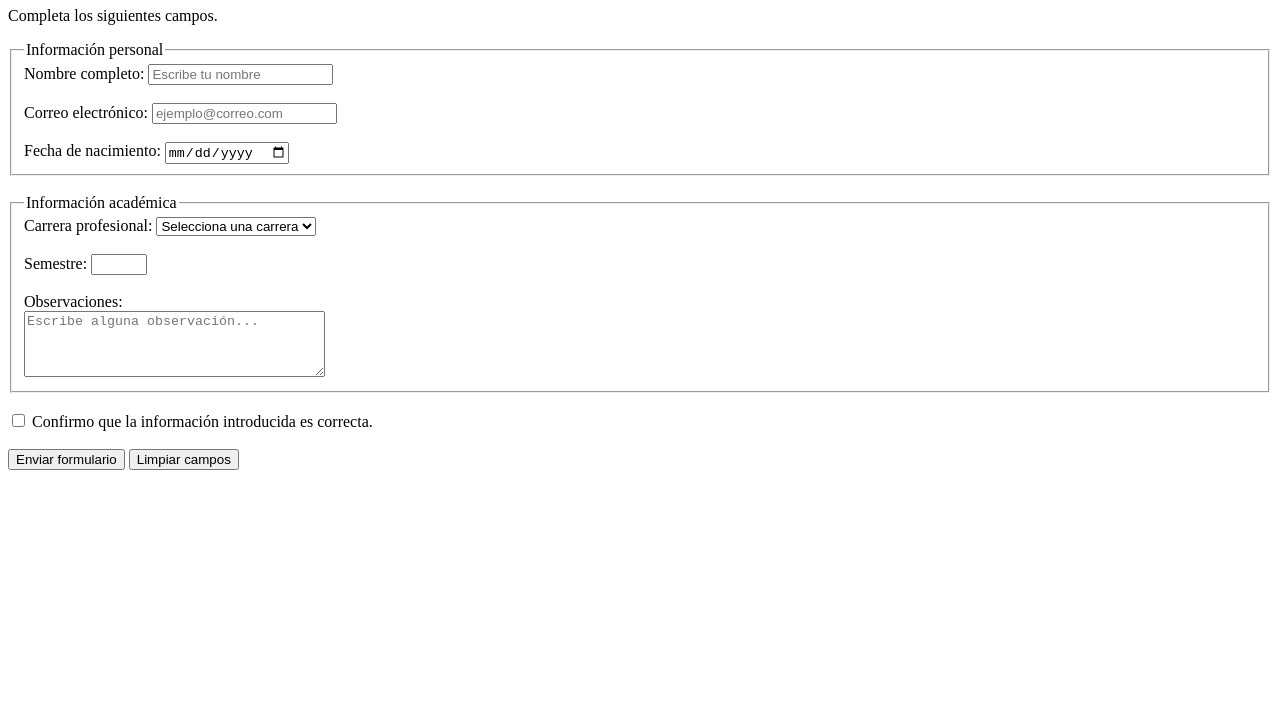
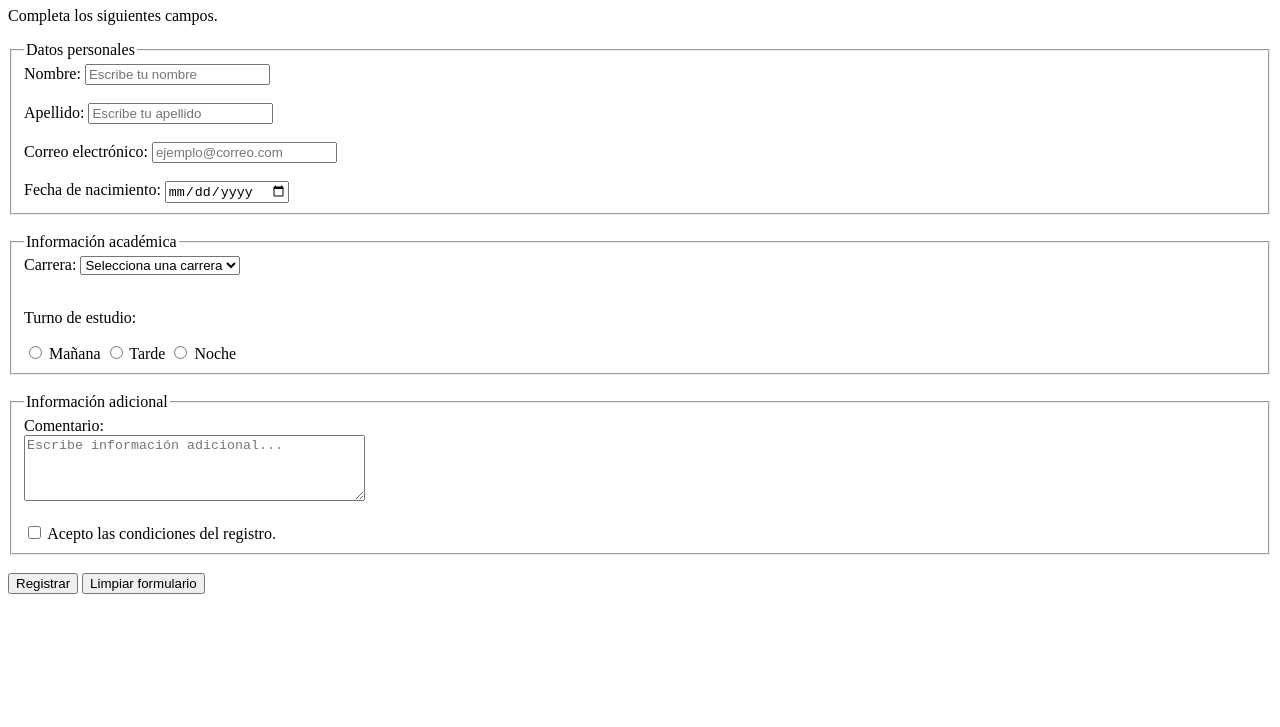
Before and after one commit to sh6ta-thecat/html, a plain HTML site: page formularios-html.html in a window 1280 px wide. Shown: the part 73-800 px from the top of the page. Drawn offline with Linux system fonts and the light colour scheme.

Commit message:
Update registration form labels and structure

```diff
--- a/formularios-html.html
+++ b/formularios-html.html
@@ -3,23 +3,37 @@
 <head>
     <meta charset="UTF-8">
     <meta name="viewport" content="width=device-width, initial-scale=1.0">
-    <title>Registro estudiantil</title>
+    <title>Formulario de registro</title>
 </head>
 <body>
-    <h1>Registro estudiantil</h1>
+    <h1>Registro de estudiante</h1>
 
     <p>Completa los siguientes campos.</p>
 
     <form action="#" method="get">
         <fieldset>
-            <legend>Información personal</legend>
+            <legend>Datos personales</legend>
 
-            <label for="nombre">Nombre completo:</label>
+            <label for="nombre">Nombre:</label>
             <input
                 type="text"
                 id="nombre"
                 name="nombre"
                 placeholder="Escribe tu nombre"
+                minlength="2"
+                maxlength="50"
+                required
+            >
+
+            <br><br>
+
+            <label for="apellido">Apellido:</label>
+            <input
+                type="text"
+                id="apellido"
+                name="apellido"
+                placeholder="Escribe tu apellido"
+                maxlength="50"
                 required
             >
 
@@ -50,7 +64,8 @@
         <fieldset>
             <legend>Información académica</legend>
 
-            <label for="carrera">Carrera profesional:</label>
+            <label for="carrera">Carrera:</label>
+
             <select id="carrera" name="carrera" required>
                 <option value="">Selecciona una carrera</option>
                 <option value="sistemas">Ingeniería de Sistemas</option>
@@ -60,48 +75,67 @@
 
             <br><br>
 
-            <label for="semestre">Semestre:</label>
+            <p>Turno de estudio:</p>
+
             <input
-                type="number"
-                id="semestre"
-                name="semestre"
-                min="1"
-                max="10"
+                type="radio"
+                id="manana"
+                name="turno"
+                value="mañana"
                 required
             >
+            <label for="manana">Mañana</label>
 
-            <br><br>
+            <input
+                type="radio"
+                id="tarde"
+                name="turno"
+                value="tarde"
+            >
+            <label for="tarde">Tarde</label>
 
-            <label for="observaciones">Observaciones:</label>
-            <br>
-
-            <textarea
-                id="observaciones"
-                name="observaciones"
-                rows="4"
-                cols="35"
-                placeholder="Escribe alguna observación..."
-            ></textarea>
+            <input
+                type="radio"
+                id="noche"
+                name="turno"
+                value="noche"
+            >
+            <label for="noche">Noche</label>
         </fieldset>
 
         <br>
 
-        <input
-            type="checkbox"
-            id="aceptar"
-            name="aceptar"
-            value="si"
-            required
-        >
+        <fieldset>
+            <legend>Información adicional</legend>
 
-        <label for="aceptar">
-            Confirmo que la información introducida es correcta.
-        </label>
+            <label for="comentario">Comentario:</label>
 
-        <br><br>
+            <br>
 
-        <button type="submit">Enviar formulario</button>
-        <button type="reset">Limpiar campos</button>
+            <textarea
+                id="comentario"
+                name="comentario"
+                rows="4"
+                cols="40"
+                placeholder="Escribe información adicional..."
+            ></textarea>
+
+            <br><br>
+
+            <input
+                type="checkbox"
+                id="condiciones"
+                name="condiciones"
+                value="aceptadas"
+                required
+            >
+            <label for="condiciones">Acepto las condiciones del registro.</label>
+        </fieldset>
+
+        <br>
+
+        <button type="submit">Registrar</button>
+        <button type="reset">Limpiar formulario</button>
     </form>
 </body>
 </html>
```
